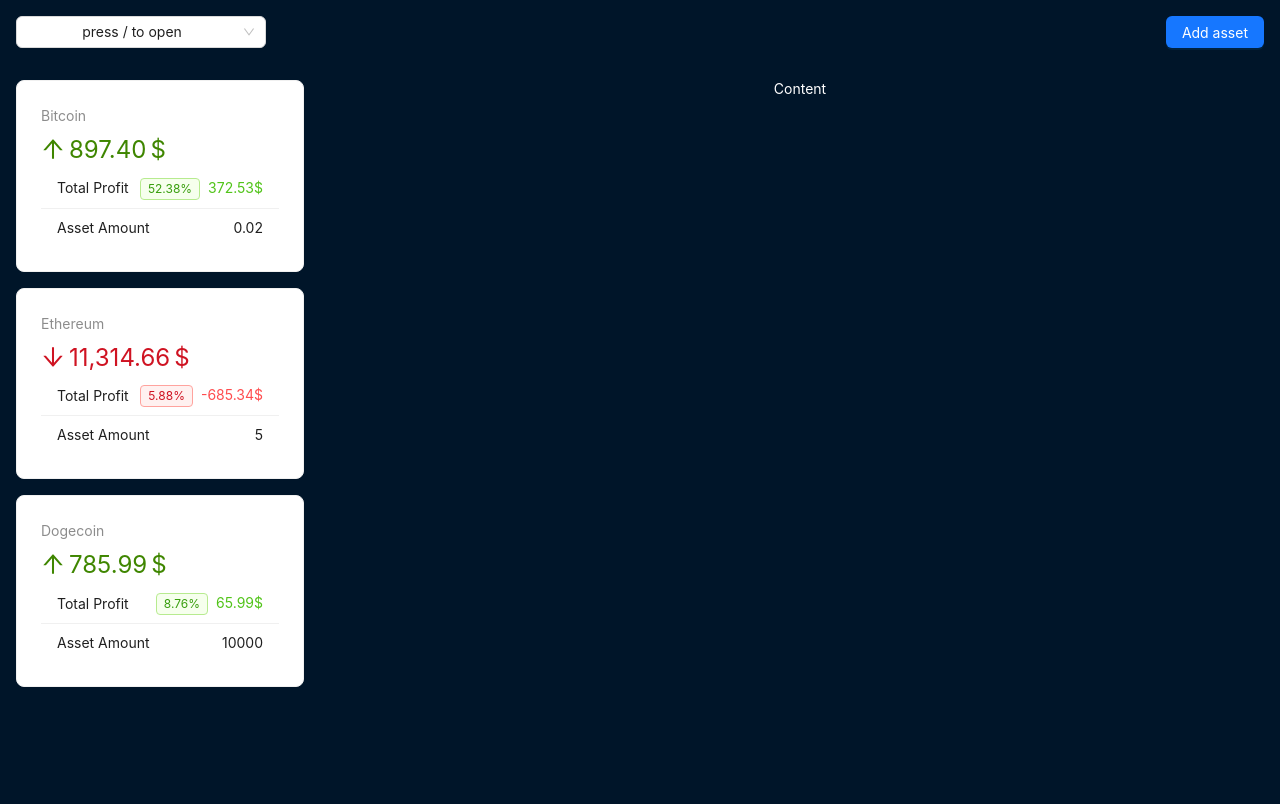
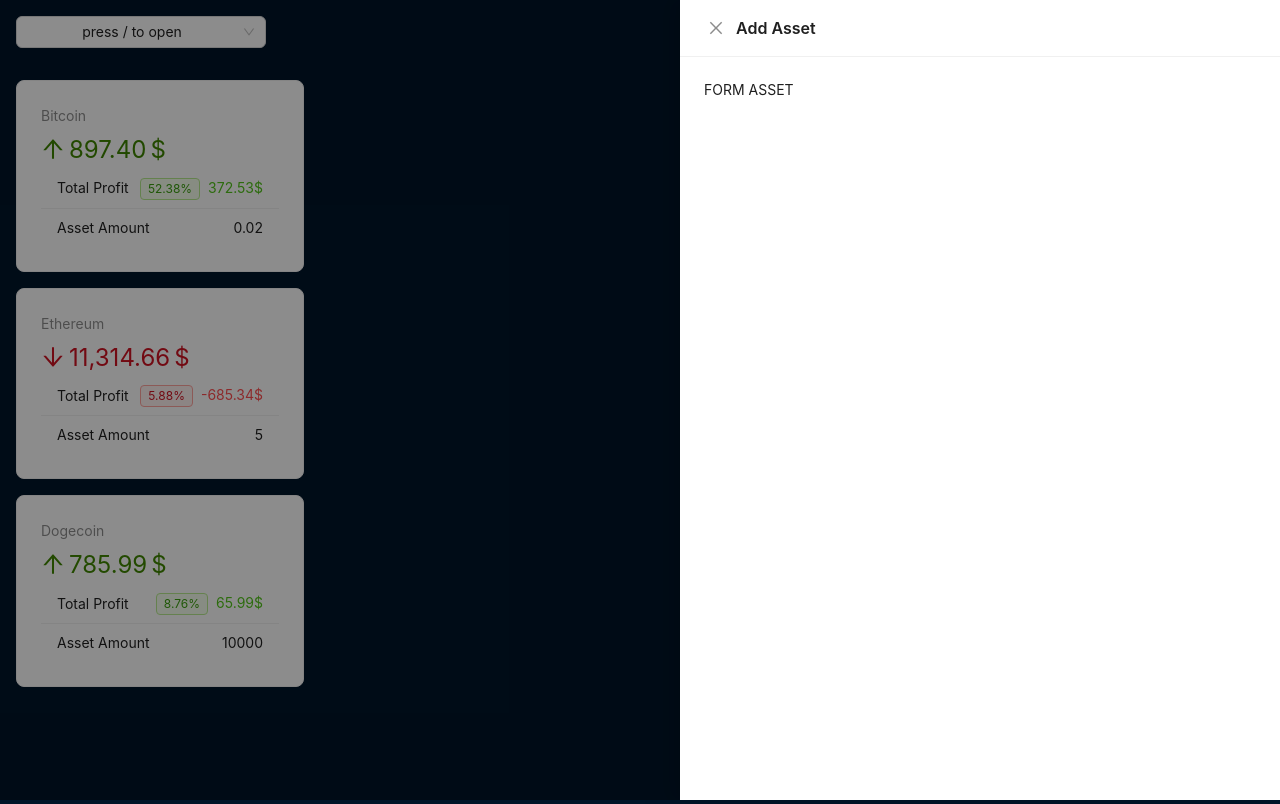
Before and after one commit to AnKlvy/Crypto-App-React, a React (Vite) app: page / in a window 1280 px wide. Both pictures are taken after a click on the button "Add asset". Built offline with nearby package versions, Linux system fonts and the light colour scheme.

Commit message:
added drawer for assets

```diff
--- /dev/null
+++ b/src/components/AddAssetForm.jsx
@@ -0,0 +1,3 @@
+export default function AddAssetForm() {
+    return (<form>FORM ASSET</form>)
+}
--- a/src/components/layout/AppHeader.jsx
+++ b/src/components/layout/AppHeader.jsx
@@ -1,7 +1,8 @@
-import {Button, Layout, Modal, Select, Space} from 'antd';
+import {Button, Drawer, Layout, Modal, Select, Space} from 'antd';
 import {useCrypto} from "../../context/crypto-context.jsx";
 import {useEffect, useState} from "react";
 import CryptoInfoModal from "../CryptoInfoModal.jsx";
+import AddAssetForm from "../AddAssetForm.jsx";
 
 const headerStyle = {
     textAlign: 'center',
@@ -18,6 +19,7 @@
     const [select, setSelect] = useState(false)
     const [modal, setModal] = useState(false);
     const [coin, setCoin] = useState(null);
+    const [drawer, setDrawer] = useState(false);
     useEffect(() => {
         const keypress = (event) => {
             if (event.key === '/') {
@@ -53,10 +55,17 @@
                         {option.data.label}
                     </Space>
                 )}/>
-            <Button type="primary">Add asset</Button>
+            <Button type="primary" onClick={()=> setDrawer(true)}>Add asset</Button>
             <Modal open={modal} onCancel={() => setModal(false)} footer={null}>
                 <CryptoInfoModal coin={coin}/>
             </Modal>
+            <Drawer
+                width={600}
+                title='Add Asset'
+                open={drawer}
+                onClose={() => setDrawer(false)}>
+                <AddAssetForm/>
+            </Drawer>
         </Layout.Header>
     )
 }
```
